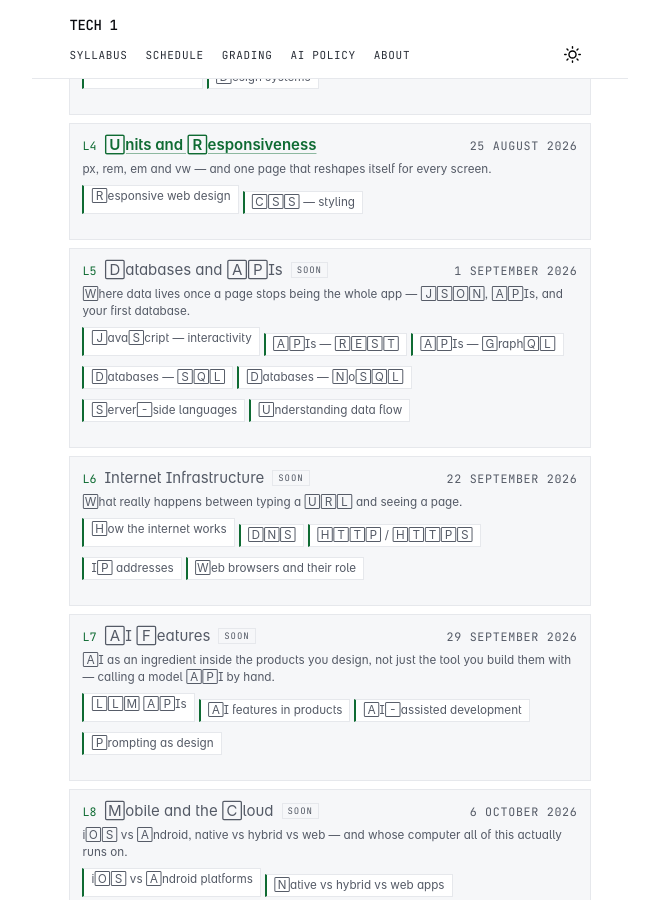
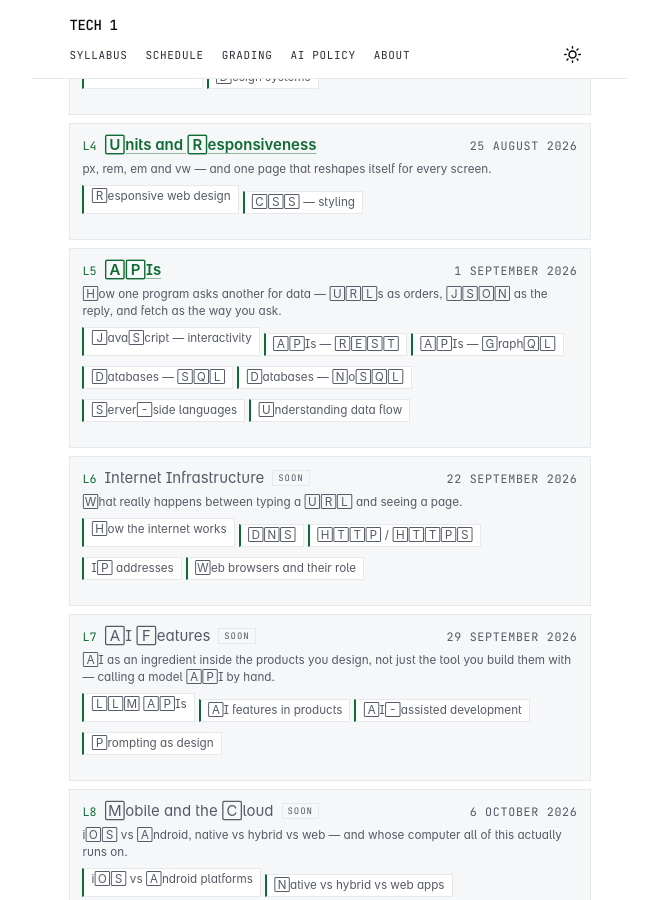
Before and after one commit to gyanl/tech1, a Jekyll site: the page built from _notes/Lectures.md, in a window 1280 px wide and 900 px high, scrolled down 605 px. Shown: the whole window, without its empty margins (310-969 px from the left). Built offline with Jekyll 4.4.1, drawn with Linux system fonts in a browser that asks for light colours; some web fonts are replaced.

Commit message:
Point the lecture index at the renamed Lecture 5
Renaming the note changed its slug, so the lookup in _data/lectures.yml
silently failed and L5 rendered as an unlinked 'upcoming' row on the
Lectures, Syllabus and Class Schedule pages. Retitled to APIs and
dropped the now-stale OG image.

Co-Authored-By: Claude Opus 5 <noreply@anthropic.com>

```diff
--- a/_data/lectures.yml
+++ b/_data/lectures.yml
@@ -39,10 +39,10 @@
     - "CSS — styling"
 
 - num: 5
-  title: "Databases and APIs"
+  title: "APIs"
   date: "1 September 2026"
-  slug: "lecture-5-databases-and-apis"
-  summary: "Where data lives once a page stops being the whole app — JSON, APIs, and your first database."
+  slug: "lecture-5-apis"
+  summary: "How one program asks another for data — URLs as orders, JSON as the reply, and fetch as the way you ask."
   key_areas:
     - "JavaScript — interactivity"
     - "APIs — REST"
--- a/_data/og.yml
+++ b/_data/og.yml
@@ -13,13 +13,15 @@ slugs:
   - exercise-ship-a-page-with-github-pages
   - exercise-trace-a-request
   - exercise-unusual-interactions
+  - exercise-weather-in-the-footer
   - grading
   - help-publish-a-page-with-github-pages
   - lecture-1-welcome-to-tech1
   - lecture-2-git-and-web-typography
   - lecture-3-divs-dark-mode-flexbox
   - lecture-4-units-and-responsiveness
-  - lecture-5-databases-and-apis
+  - lecture-5-apis
+  - lecture-6-databases
   - lectures
   - rules-for-class-crits
   - syllabus
```
Also changed, not shown: assets/img/og/exercise-weather-in-the-footer.png (added), assets/img/og/lecture-5-apis.png (added), assets/img/og/lecture-5-databases-and-apis.png (deleted), assets/img/og/lecture-6-databases.png (added).
